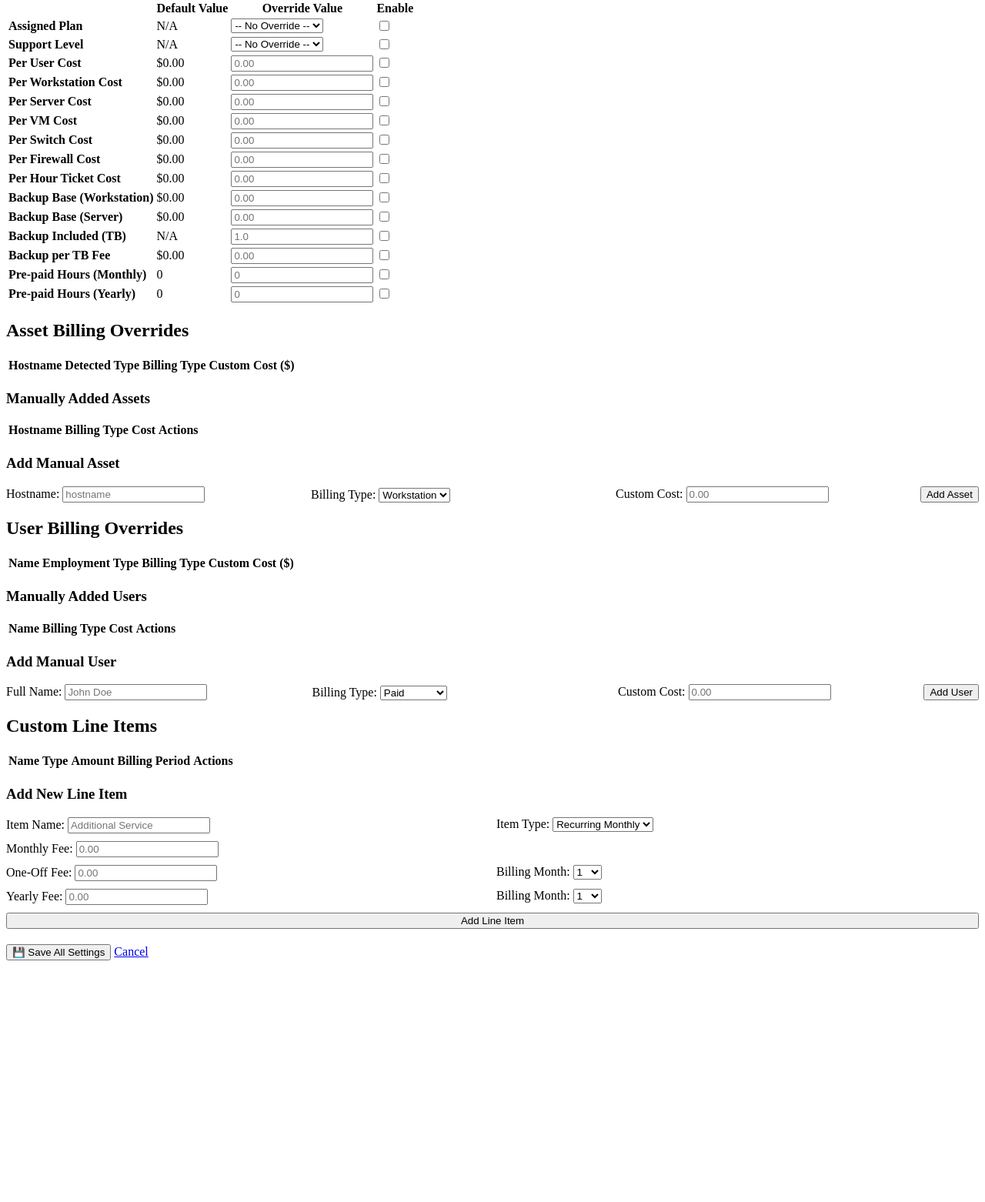
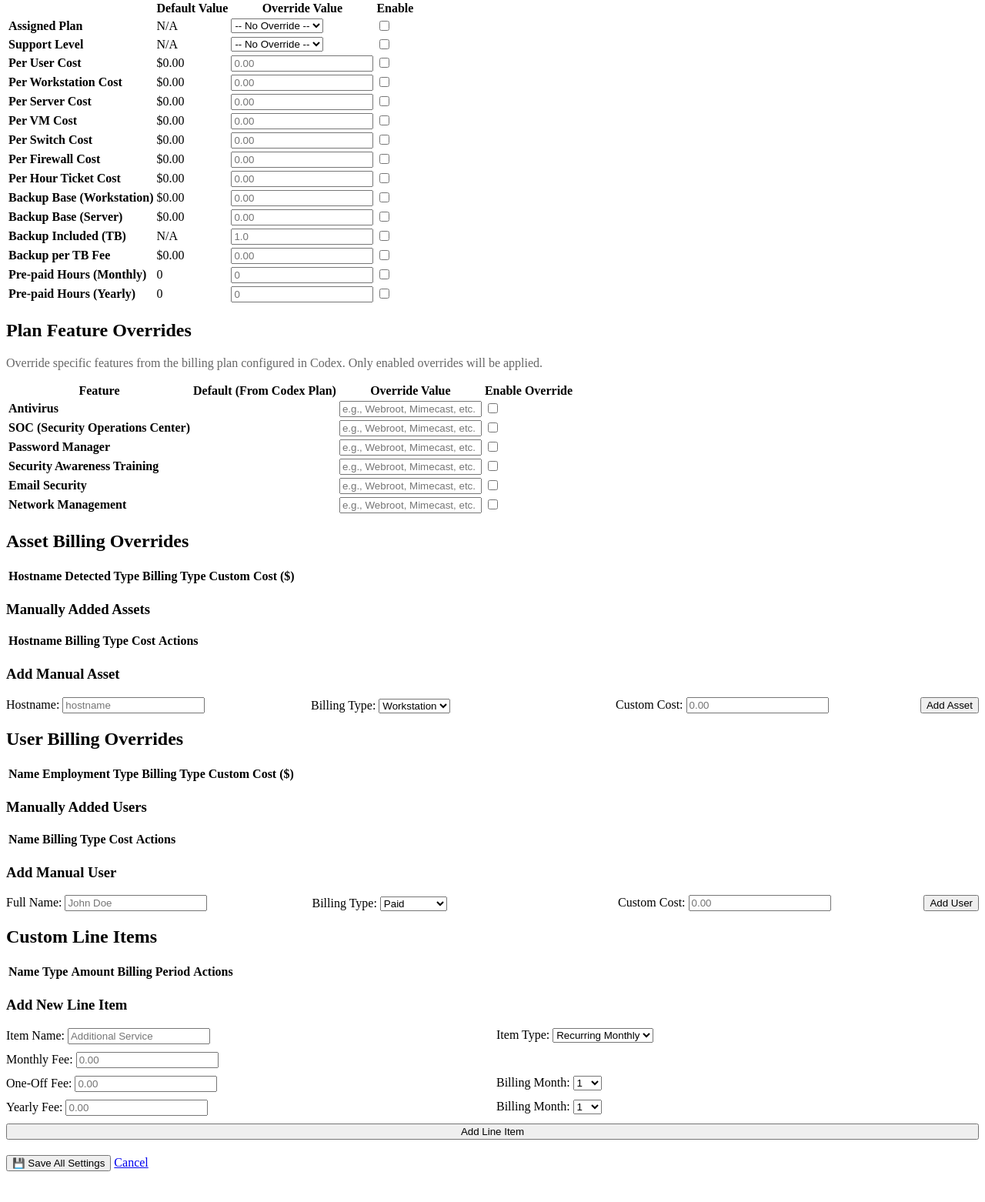
Before and after one commit to skelhammer/hivematrix-ledger, a Python web app: template app/templates/client_settings.html in a window 1280 px wide. Shown: the part 200-1762 px from the top of the page at 77% size. Before the commit the page ends 1448 px from the top, so only its background shows below. Run offline with Jinja, Linux system fonts and the light colour scheme; the template is opened without the code that fills it, so the values that code supplies are empty.

Commit message:
Add Plan Feature Overrides UI to settings page
- Added new section to client settings for managing plan feature overrides
- Shows defaults from Codex billing plan
- Allows overriding antivirus, SOC, password manager, SAT, email security, and network management
- Saves overrides to ClientFeatureOverride table
- Displays current overrides with checkboxes to enable/disable

Users can now customize plan features per client in Ledger while
maintaining the defaults configured in Codex.

🤖 Generated with [Claude Code](https://claude.com/claude-code)

Co-Authored-By: Claude <noreply@anthropic.com>

```diff
--- a/app/templates/client_settings.html
+++ b/app/templates/client_settings.html
@@ -104,6 +104,55 @@
                             <td><input type="number" step="1" name="prepaid_hours_yearly" class="input" value="{{ rate_override.prepaid_hours_yearly if rate_override and rate_override.prepaid_hours_yearly is not none else '' }}" placeholder="0"></td>
                             <td><input type="checkbox" name="override_prepaid_hours_yearly_enabled" {% if rate_override and rate_override.override_prepaid_hours_yearly_enabled %}checked{% endif %}></td>
                         </tr>
+                    </tbody>
+                </table>
+            </div>
+        </div>
+
+        <!-- Plan Feature Overrides -->
+        <div class="card" style="margin-top: 20px;">
+            <div class="card__header">
+                <h2 class="card__title">Plan Feature Overrides</h2>
+            </div>
+            <div class="card__body">
+                <p style="margin-bottom: 15px; color: #666;">
+                    Override specific features from the billing plan configured in Codex. Only enabled overrides will be applied.
+                </p>
+                <table class="table--overrides">
+                    <thead>
+                        <tr>
+                            <th>Feature</th>
+                            <th>Default (From Codex Plan)</th>
+                            <th>Override Value</th>
+                            <th>Enable Override</th>
+                        </tr>
+                    </thead>
+                    <tbody>
+                        {% for feature_key, feature_label in [
+                            ('antivirus', 'Antivirus'),
+                            ('soc', 'SOC (Security Operations Center)'),
+                            ('password_manager', 'Password Manager'),
+                            ('sat', 'Security Awareness Training'),
+                            ('email_security', 'Email Security'),
+                            ('network_management', 'Network Management')
+                        ] %}
+                        <tr>
+                            <td><strong>{{ feature_label }}</strong></td>
+                            <td>{{ plan_defaults.get(feature_key, 'Not Included') }}</td>
+                            <td>
+                                <input type="text"
+                                       name="feature_{{ feature_key }}"
+                                       class="input"
+                                       placeholder="e.g., Webroot, Mimecast, etc."
+                                       value="{{ feature_overrides.get(feature_key, {}).get('value', '') }}">
+                            </td>
+                            <td>
+                                <input type="checkbox"
+                                       name="feature_{{ feature_key }}_enabled"
+                                       {% if feature_overrides.get(feature_key, {}).get('enabled', False) %}checked{% endif %}>
+                            </td>
+                        </tr>
+                        {% endfor %}
                     </tbody>
                 </table>
             </div>
```
Also changed, not shown: app/routes.py (+44 -1 lines).
